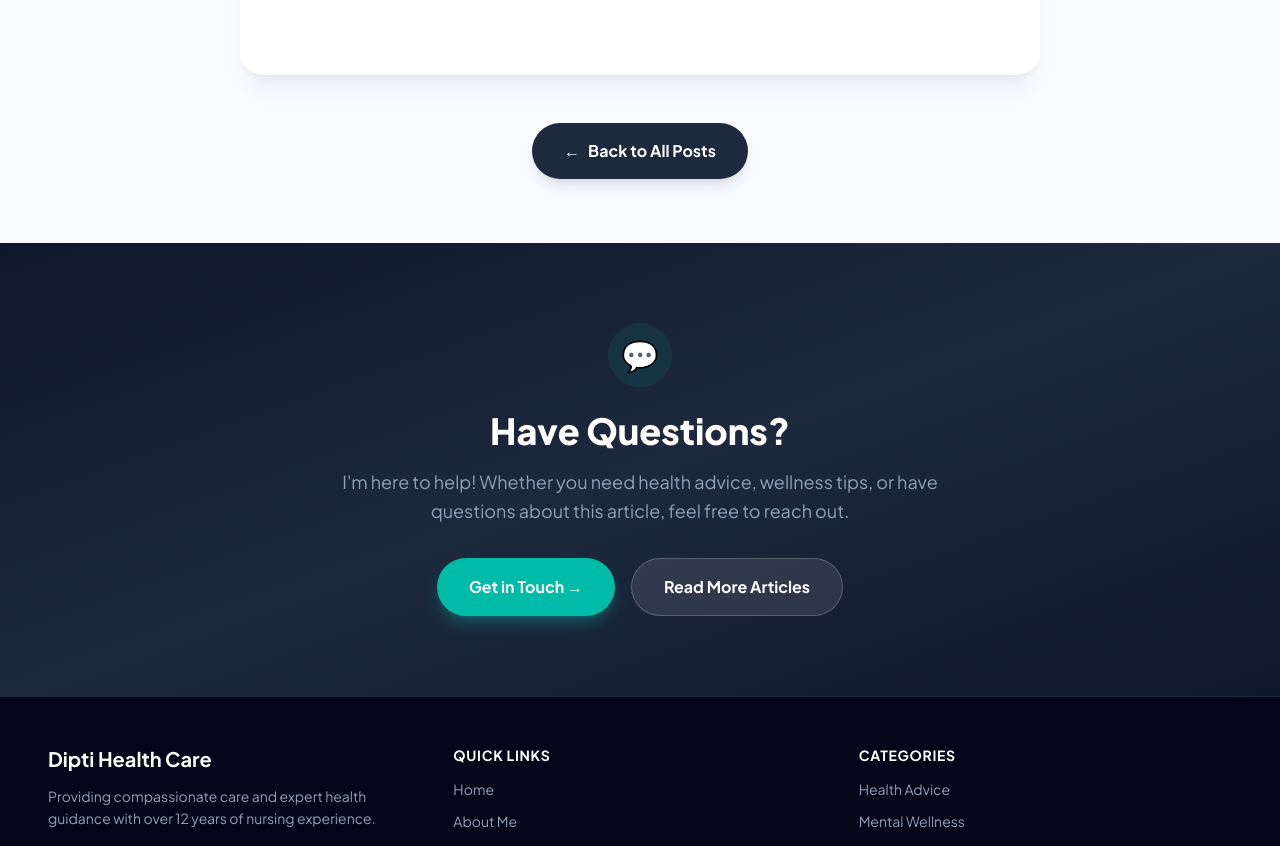
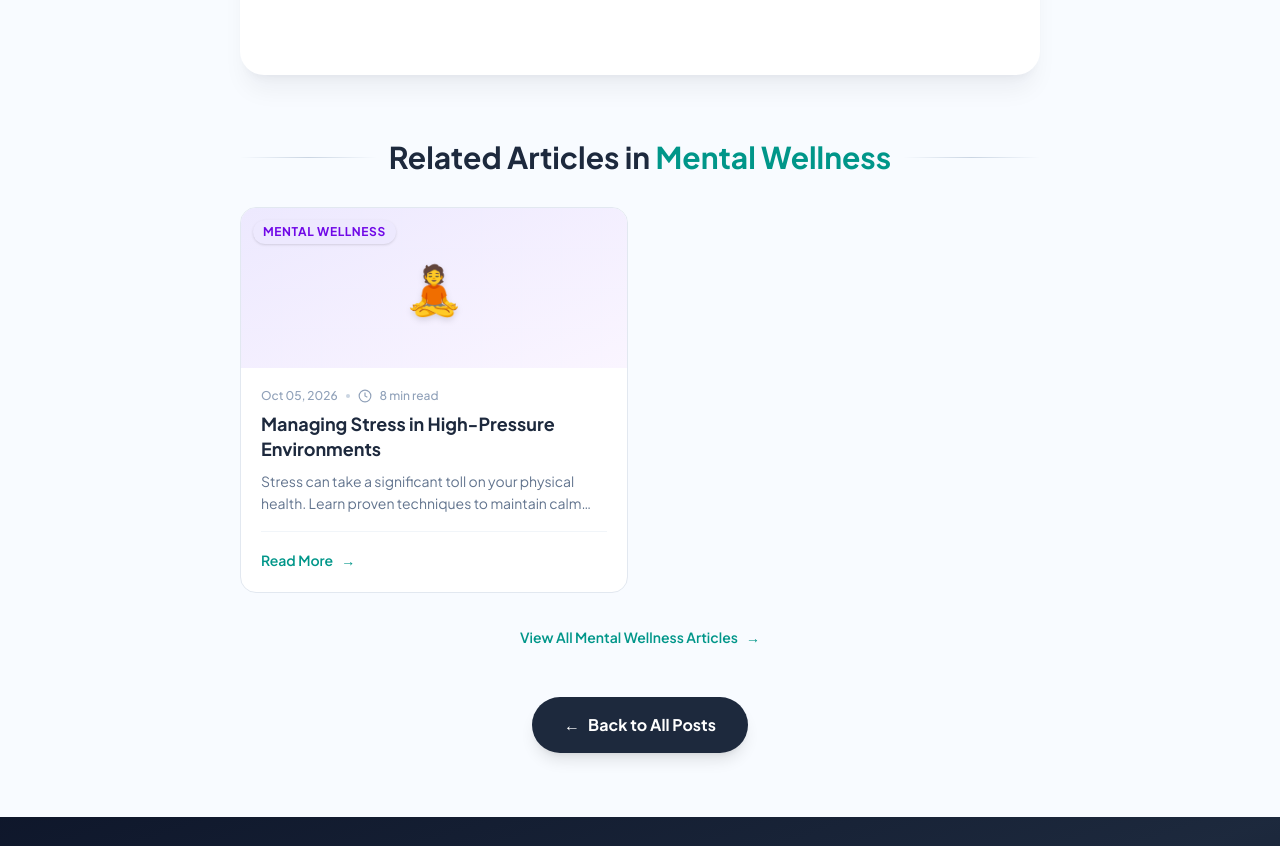
Before and after one commit to mardy-technology-ltd/DIPTI-HEALTH-CARE, a Next.js app: page /blog/building-resilience-as-a-healthcare-professional in a window 1280 px wide. Shown: the part 640-1486 px from the top of the page. Built offline with nearby package versions, Linux system fonts and the light colour scheme.

Commit message:
related blog category

```diff
--- a/src/app/blog/[slug]/page.tsx
+++ b/src/app/blog/[slug]/page.tsx
@@ -1,10 +1,16 @@
 'use client';
 
-import { use, useEffect, useState } from 'react';
+import { use, useEffect, useState, useMemo } from 'react';
 import Link from 'next/link';
 import { motion, AnimatePresence } from 'framer-motion';
 import { usePosts } from '@/lib/useSiteData';
 import { BlogPost } from '@/lib/siteData';
+
+const ClockIcon = () => (
+  <svg className="w-3.5 h-3.5" fill="none" stroke="currentColor" strokeWidth={2} viewBox="0 0 24 24">
+    <circle cx="12" cy="12" r="10" /><path d="M12 6v6l4 2" />
+  </svg>
+);
 
 const catColor: Record<string, string> = {
   'Health Advice':     'bg-teal-100 text-teal-700',
@@ -45,6 +51,19 @@ export default function BlogDetailPage({ params }: { params: Promise<{ slug: str
   const [currentSlide, setCurrentSlide] = useState(0);
   const [isAutoPlaying, setIsAutoPlaying] = useState(true);
   const [isHovering, setIsHovering] = useState(false);
+
+  // Get related posts from same category (max 4)
+  const relatedPosts = useMemo(() => {
+    if (!post) return [];
+
+    return allPosts
+      .filter(p =>
+        p.published &&
+        p.id !== post.id &&
+        p.category === post.category
+      )
+      .slice(0, 4);
+  }, [post, allPosts]);
 
   useEffect(() => {
     console.log('🔍 Looking for post with slug:', slug);
@@ -339,6 +358,84 @@ export default function BlogDetailPage({ params }: { params: Promise<{ slug: str
             </div>
           </article>
 
+          {/* Related Posts Section */}
+          {relatedPosts.length > 0 && (
+            <div className="mt-16">
+              <div className="flex items-center gap-3 mb-8">
+                <div className="flex-1 h-px bg-gradient-to-r from-transparent via-slate-300 to-transparent" />
+                <h2 className="text-2xl md:text-3xl font-bold text-slate-800">
+                  Related Articles in <span className="text-teal-600">{post.category}</span>
+                </h2>
+                <div className="flex-1 h-px bg-gradient-to-r from-transparent via-slate-300 to-transparent" />
+              </div>
+
+              <div className="grid grid-cols-1 md:grid-cols-2 gap-6">
+                {relatedPosts.map((relatedPost, idx) => (
+                  <motion.article
+                    key={relatedPost.id}
+                    initial={{ opacity: 0, y: 20 }}
+                    animate={{ opacity: 1, y: 0 }}
+                    transition={{ duration: 0.4, delay: idx * 0.1 }}
+                    className="group bg-white rounded-2xl border border-slate-200 overflow-hidden hover:shadow-xl hover:-translate-y-1 transition-all duration-300"
+                  >
+                    <Link href={`/blog/${relatedPost.slug || relatedPost.id}`} className="flex flex-col h-full">
+                      {/* Image/Icon Header */}
+                      <div className={`h-40 w-full bg-gradient-to-br ${relatedPost.color} relative overflow-hidden flex items-center justify-center`}>
+                        {relatedPost.image ? (
+                          <img
+                            src={relatedPost.image}
+                            alt={relatedPost.title}
+                            className="absolute inset-0 w-full h-full object-cover"
+                          />
+                        ) : (
+                          <>
+                            <div className="absolute inset-0 bg-grid-pattern opacity-30 mix-blend-overlay" />
+                            <span className="text-5xl select-none drop-shadow-md group-hover:scale-110 transition-transform duration-500">{relatedPost.icon}</span>
+                          </>
+                        )}
+                        <span className={`absolute top-3 left-3 px-2.5 py-1 rounded-full text-xs font-bold uppercase tracking-wider shadow-sm ${catColor[relatedPost.category] ?? 'bg-slate-100 text-slate-600'} z-10`}>
+                          {relatedPost.category}
+                        </span>
+                      </div>
+
+                      {/* Content */}
+                      <div className="p-5 flex-1 flex flex-col">
+                        <div className="flex items-center gap-2 text-xs text-slate-400 font-medium mb-2">
+                          <span>{relatedPost.date}</span>
+                          <span className="w-1 h-1 rounded-full bg-slate-300" />
+                          <ClockIcon />
+                          <span>{relatedPost.readTime}</span>
+                        </div>
+                        <h3 className="text-lg font-bold text-slate-800 mb-2 group-hover:text-teal-600 transition-colors line-clamp-2 leading-snug">
+                          {relatedPost.title}
+                        </h3>
+                        <p className="text-slate-500 text-sm leading-relaxed line-clamp-2 flex-1">
+                          {relatedPost.excerpt}
+                        </p>
+                        <div className="mt-4 pt-4 border-t border-slate-100">
+                          <span className="inline-flex items-center gap-2 text-teal-600 font-semibold text-sm group-hover:gap-3 transition-all">
+                            Read More <span className="group-hover:translate-x-1 transition-transform">→</span>
+                          </span>
+                        </div>
+                      </div>
+                    </Link>
+                  </motion.article>
+                ))}
+              </div>
+
+              {/* View All in Category */}
+              <div className="mt-8 text-center">
+                <Link
+                  href={`/blog?category=${encodeURIComponent(post.category)}`}
+                  className="inline-flex items-center gap-2 text-teal-600 hover:text-teal-700 font-semibold text-sm group transition-colors"
+                >
+                  View All {post.category} Articles
+                  <span className="group-hover:translate-x-1 transition-transform">→</span>
+                </Link>
+              </div>
+            </div>
+          )}
+
           {/* Back Button */}
           <div className="mt-12 text-center">
             <Link
```
